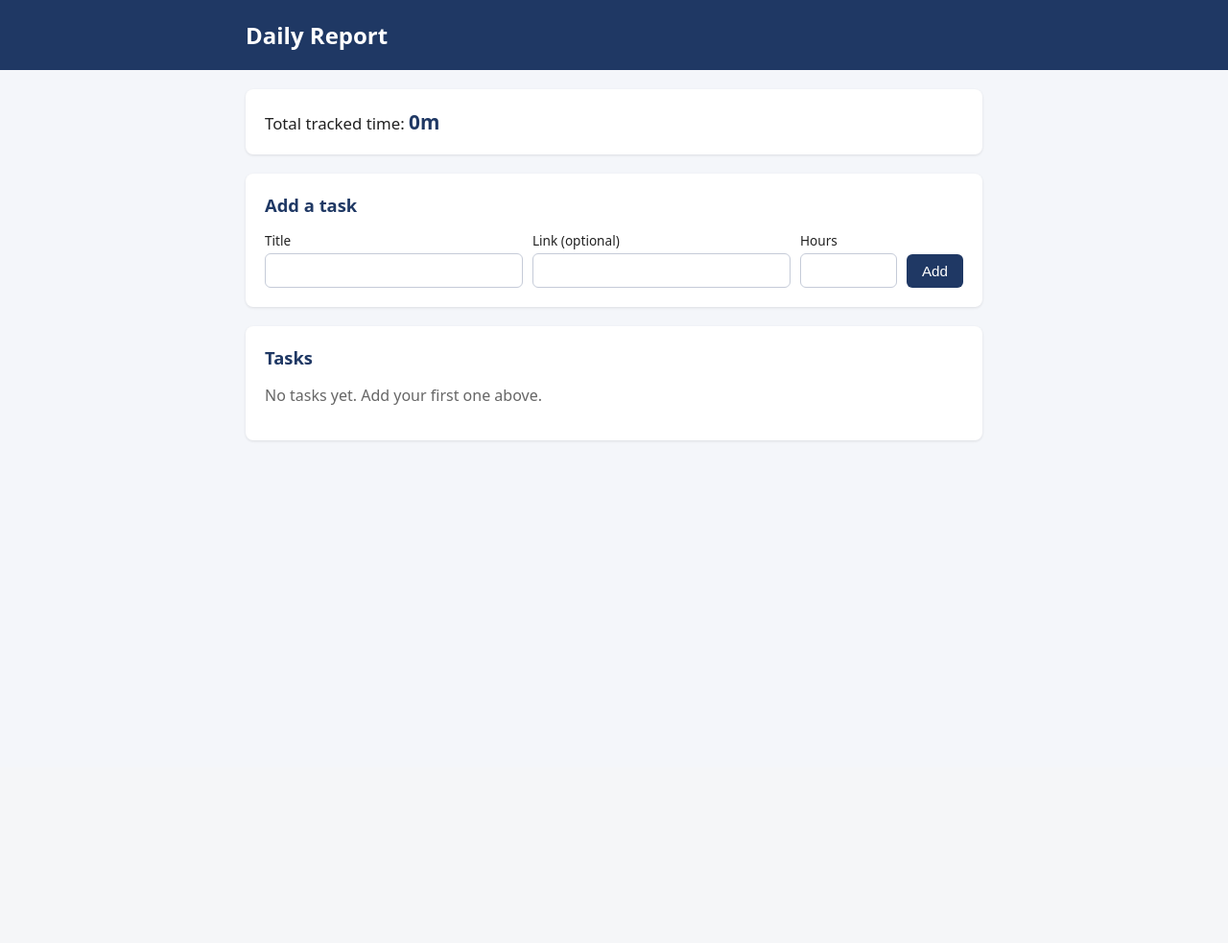
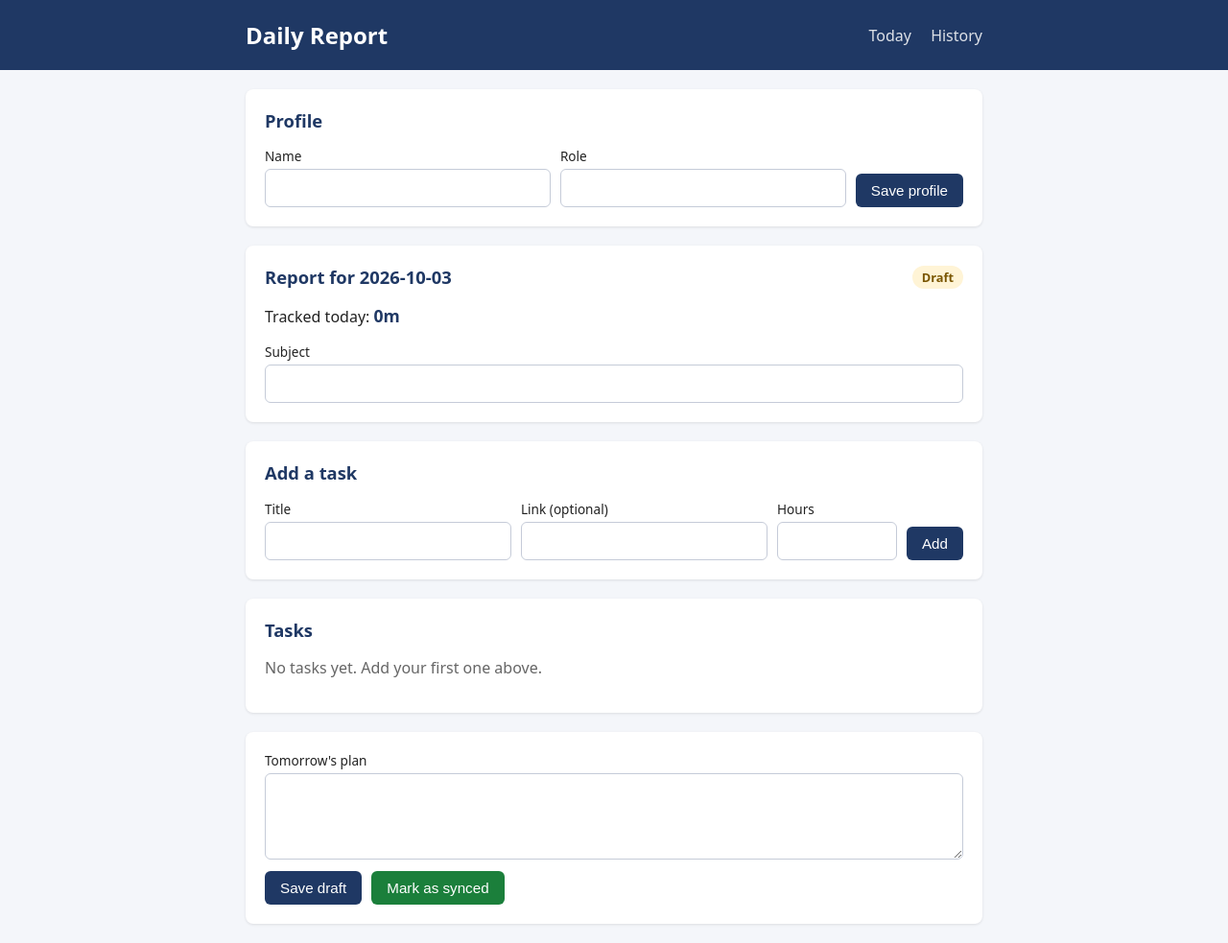
Before and after one commit to githubkishan/daily-report-app, a Flask app: page / in a window 1280 px wide. Shown: the whole page at 96% size. Before the commit the page ends 460 px from the top, so only its background shows below. Run offline with Flask 3, Linux system fonts and the light colour scheme; data that the repository does not hold is empty.

Commit message:
Add profile, daily report with draft/synced status, and history
- profile table (single row): Profile form at the top inserts it the
  first time and updates it after that
- daily_reports table (one row per report_date, status draft/synced)
- tasks.report_date column, added with ALTER TABLE only when missing;
  existing tasks get today's date. Today page shows only today's tasks
- POST /save-report, /mark-synced, /unlock-report; synced reports are
  shown read-only and can't be saved until unlocked
- GET /history lists saved reports; /report/<date> shows a day read-only
- Templates share a new base.html (Jinja template inheritance)
- README: "How profile and report status work" section

Co-Authored-By: Claude Opus 5.5 <noreply@anthropic.com>

```diff
--- a/app.py
+++ b/app.py
@@ -1,6 +1,8 @@
 # app.py
 # The Flask routes. Each route receives a browser request, calls
 # database.py when it needs data, then sends back a page or a redirect.
+
+from datetime import datetime
 
 from flask import Flask, render_template, request, redirect, url_for, flash
 
@@ -54,27 +56,49 @@ def format_duration(seconds):
     return f"{minutes}m"
 
 
+def total_tracked(tasks, tracked):
+    """Add up the tracked seconds of the given tasks only."""
+    # This is a "generator expression": it walks through the tasks and hands
+    # each task's seconds to sum(). tracked.get(id, 0) gives 0 for tasks
+    # that have no finished sessions yet.
+    return sum(tracked.get(task["id"], 0) for task in tasks)
+
+
 def render_task_page(editing):
-    """Load everything the page needs and draw index.html."""
-    tasks = database.get_all_tasks()
+    """Load everything today's report page needs and draw index.html."""
+    today = database.today_text()
+    tasks = database.get_tasks_for_date(today)
     tracked = database.get_tracked_seconds()   # {task_id: seconds}
     running = database.get_running_timers()    # {task_id: start_time}
-    # sum() adds up every value in the dictionary = the grand total.
-    total_seconds = sum(tracked.values())
     return render_template(
         "index.html",
+        today=today,
+        profile=database.get_profile(),      # None until you save a profile
+        report=database.get_report(today),   # None until you save today's report
         tasks=tasks,
         editing=editing,
         tracked=tracked,
         running=running,
-        total_seconds=total_seconds,
+        total_seconds=total_tracked(tasks, tracked),
     )
 
 
 @app.route("/")
 def index():
-    """Show the add-task form and the list of tasks."""
+    """Show today's report: profile, subject, tasks, tomorrow's plan."""
     return render_task_page(editing=None)
+
+
+@app.route("/save-profile", methods=["POST"])
+def save_profile():
+    """Save the profile form (creates it the first time, updates it after)."""
+    name = request.form.get("name", "").strip()
+    role = request.form.get("role", "").strip()
+    if name == "":
+        flash("Name cannot be empty.")
+    else:
+        database.save_profile(name, role)
+    return redirect(url_for("index"))
 
 
 @app.route("/add-task", methods=["POST"])
@@ -136,6 +160,73 @@ def stop_timer(task_id):
     return redirect(url_for("index"))
 
 
+@app.route("/save-report", methods=["POST"])
+def save_report():
+    """Save today's subject and tomorrow's plan. The report stays a draft."""
+    subject = request.form.get("subject", "").strip()
+    tomorrow_plan = request.form.get("tomorrow_plan", "").strip()
+    if not database.save_report(database.today_text(), subject, tomorrow_plan, "draft"):
+        flash("This report is synced. Unlock it before editing.")
+    return redirect(url_for("index"))
+
+
+@app.route("/mark-synced", methods=["POST"])
+def mark_synced():
+    """Save what is in the form and lock the report by setting it to synced."""
+    # The "Mark as synced" button sits in the same form as "Save draft",
+    # so we also receive the subject and plan. Saving them here means
+    # nothing you typed is lost if you skip "Save draft".
+    subject = request.form.get("subject", "").strip()
+    tomorrow_plan = request.form.get("tomorrow_plan", "").strip()
+    if not database.save_report(database.today_text(), subject, tomorrow_plan, "synced"):
+        flash("This report is already synced.")
+    return redirect(url_for("index"))
+
+
+@app.route("/unlock-report", methods=["POST"])
+def unlock_report():
+    """Set today's report back to draft so the fields can be edited again."""
+    database.unlock_report(database.today_text())
+    return redirect(url_for("index"))
+
+
+@app.route("/history")
+def history():
+    """List every saved report, newest day first."""
+    return render_template("history.html", reports=database.get_all_reports())
+
+
+# <report_date> without "int:" means Flask passes it to us as text.
+@app.route("/report/<report_date>")
+def view_report(report_date):
+    """Show one day's report read-only."""
+    # strptime ("string parse time") reads text as a date using the given
+    # pattern. If the text doesn't match YYYY-MM-DD it raises ValueError,
+    # so a bad URL like /report/hello is caught here.
+    try:
+        datetime.strptime(report_date, "%Y-%m-%d")
+    except ValueError:
+        flash("That is not a valid date.")
+        return redirect(url_for("history"))
+
+    report = database.get_report(report_date)
+    tasks = database.get_tasks_for_date(report_date)
+    if report is None and not tasks:
+        flash(f"There is no report for {report_date}.")
+        return redirect(url_for("history"))
+
+    tracked = database.get_tracked_seconds()
+    return render_template(
+        "report.html",
+        report_date=report_date,
+        profile=database.get_profile(),
+        report=report,
+        tasks=tasks,
+        tracked=tracked,
+        total_seconds=total_tracked(tasks, tracked),
+    )
+
+
 # Create the tables when the app starts (does nothing if they already exist).
 database.init_db()
 
--- /dev/null
+++ b/templates/base.html
@@ -0,0 +1,88 @@
+<!DOCTYPE html>
+{#
+  base.html is the shared "frame" of every page: the <head>, the styles,
+  the header with the menu, and the flash messages.
+
+  This is called "template inheritance". Each page starts with
+  {% extends "base.html" %} and only fills in the {% block ... %} parts
+  below. So the styles live in one place instead of being copied into
+  every page.
+#}
+<html lang="en">
+<head>
+  <meta charset="UTF-8">
+  <meta name="viewport" content="width=device-width, initial-scale=1">
+  <title>{% block title %}Daily Report{% endblock %}</title>
+  <style>
+    :root { --navy: #1F3864; }
+    * { box-sizing: border-box; }
+    body { font-family: system-ui, Segoe UI, Arial, sans-serif; background: #f4f6fa;
+           color: #222; margin: 0; }
+    header { background: var(--navy); color: white; padding: 20px 0; }
+    header .container { display: flex; align-items: center; justify-content: space-between;
+                        flex-wrap: wrap; gap: 10px; }
+    header h1 { margin: 0; font-size: 1.5rem; }
+    header nav a { color: white; margin-left: 16px; text-decoration: none; opacity: .85; }
+    header nav a:hover { opacity: 1; text-decoration: underline; }
+    .container { max-width: 800px; margin: 0 auto; padding: 0 16px; }
+    .card { background: white; border-radius: 8px; padding: 20px; margin: 20px 0;
+            box-shadow: 0 1px 3px rgba(0,0,0,.1); }
+    h2 { color: var(--navy); margin-top: 0; font-size: 1.15rem; }
+    form.task-form { display: flex; flex-wrap: wrap; gap: 10px; align-items: flex-end; }
+    label { display: flex; flex-direction: column; font-size: .85rem; gap: 4px; flex: 1 1 150px; }
+    label.small { flex: 0 1 90px; }
+    input, textarea { padding: 8px; border: 1px solid #c5cbd8; border-radius: 6px;
+                      font-size: 1rem; font-family: inherit; }
+    textarea { width: 100%; min-height: 90px; resize: vertical; }
+    input[readonly], textarea[readonly] { background: #f0f2f6; color: #555; }
+    button, .button { background: var(--navy); color: white; border: 0; border-radius: 6px;
+                      padding: 9px 16px; font-size: .95rem; cursor: pointer;
+                      text-decoration: none; display: inline-block; }
+    button:hover, .button:hover { opacity: .85; }
+    .secondary { background: #e3e7f0; color: var(--navy); }
+    .danger { background: #b3261e; }
+    .flash { background: #fdecea; color: #8a1c14; padding: 10px 14px; border-radius: 6px;
+             margin-top: 20px; }
+    table { width: 100%; border-collapse: collapse; }
+    th, td { text-align: left; padding: 10px 6px; border-bottom: 1px solid #e3e7f0; }
+    th { color: var(--navy); font-size: .85rem; }
+    td.actions { white-space: nowrap; }
+    td.actions form { display: inline; }
+    .empty { color: #666; }
+    .total strong { color: var(--navy); font-size: 1.1rem; }
+    .start { background: #1b7f3b; }
+    .stop { background: #c26a00; }
+    .running { color: #1b7f3b; font-size: .8rem; }
+    .report-head { display: flex; align-items: center; justify-content: space-between;
+                   flex-wrap: wrap; gap: 10px; }
+    .report-head h2 { margin: 0; }
+    .badge { display: inline-block; padding: 3px 10px; border-radius: 999px;
+             font-size: .8rem; font-weight: 600; }
+    .badge.draft { background: #fff4d6; color: #7a5600; }
+    .badge.synced { background: #dff3e5; color: #1b6b34; }
+    .button-row { display: flex; gap: 10px; margin-top: 12px; flex-wrap: wrap; }
+    .plain-text { white-space: pre-wrap; margin: 0; }
+  </style>
+</head>
+<body>
+  <header>
+    <div class="container">
+      <h1>Daily Report</h1>
+      <nav>
+        <a href="{{ url_for('index') }}">Today</a>
+        <a href="{{ url_for('history') }}">History</a>
+      </nav>
+    </div>
+  </header>
+
+  <div class="container">
+    {# Show any messages saved by flash() in app.py #}
+    {% for message in get_flashed_messages() %}
+      <div class="flash">{{ message }}</div>
+    {% endfor %}
+
+    {# Each page puts its own content here #}
+    {% block content %}{% endblock %}
+  </div>
+</body>
+</html>
--- a/templates/index.html
+++ b/templates/index.html
@@ -1,62 +1,52 @@
-<!DOCTYPE html>
-<html lang="en">
-<head>
-  <meta charset="UTF-8">
-  <meta name="viewport" content="width=device-width, initial-scale=1">
-  <title>Daily Report</title>
-  <style>
-    :root { --navy: #1F3864; }
-    * { box-sizing: border-box; }
-    body { font-family: system-ui, Segoe UI, Arial, sans-serif; background: #f4f6fa;
-           color: #222; margin: 0; }
-    header { background: var(--navy); color: white; padding: 20px 0; }
-    header h1 { margin: 0; font-size: 1.5rem; }
-    .container { max-width: 800px; margin: 0 auto; padding: 0 16px; }
-    .card { background: white; border-radius: 8px; padding: 20px; margin: 20px 0;
-            box-shadow: 0 1px 3px rgba(0,0,0,.1); }
-    h2 { color: var(--navy); margin-top: 0; font-size: 1.15rem; }
-    form.task-form { display: flex; flex-wrap: wrap; gap: 10px; align-items: flex-end; }
-    label { display: flex; flex-direction: column; font-size: .85rem; gap: 4px; flex: 1 1 150px; }
-    label.small { flex: 0 1 90px; }
-    input { padding: 8px; border: 1px solid #c5cbd8; border-radius: 6px; font-size: 1rem; }
-    button, .button { background: var(--navy); color: white; border: 0; border-radius: 6px;
-                      padding: 9px 16px; font-size: .95rem; cursor: pointer;
-                      text-decoration: none; display: inline-block; }
-    button:hover, .button:hover { opacity: .85; }
-    .secondary { background: #e3e7f0; color: var(--navy); }
-    .danger { background: #b3261e; }
-    .flash { background: #fdecea; color: #8a1c14; padding: 10px 14px; border-radius: 6px;
-             margin-top: 20px; }
-    table { width: 100%; border-collapse: collapse; }
-    th, td { text-align: left; padding: 10px 6px; border-bottom: 1px solid #e3e7f0; }
-    th { color: var(--navy); font-size: .85rem; }
-    td.actions { white-space: nowrap; }
-    td.actions form { display: inline; }
-    .empty { color: #666; }
-    .total { font-size: 1.05rem; }
-    .total strong { color: var(--navy); font-size: 1.3rem; }
-    .start { background: #1b7f3b; }
-    .stop { background: #c26a00; }
-    .running { color: #1b7f3b; font-size: .8rem; }
-  </style>
-</head>
-<body>
-  <header>
-    <div class="container"><h1>Daily Report</h1></div>
-  </header>
+{% extends "base.html" %}
 
-  <div class="container">
+{% block content %}
 
-    {# Show any validation messages saved by flash() in app.py #}
-    {% for message in get_flashed_messages() %}
-      <div class="flash">{{ message }}</div>
-    {% endfor %}
+  {#
+    {% set %} creates a variable inside the template.
+    "locked" is True when today's report exists and is synced.
+    We use it below to make the fields read-only and swap the buttons.
+  #}
+  {% set locked = report and report.status == 'synced' %}
 
-    {# Grand total of all finished timer sessions (total_seconds comes from app.py) #}
-    <div class="card total">
-      Total tracked time: <strong>{{ total_seconds | duration }}</strong>
+  {# ---------- Profile ---------- #}
+  <div class="card">
+    <h2>Profile</h2>
+    {# profile is None until the first save, so "profile.name if profile" avoids an error #}
+    <form class="task-form" method="POST" action="{{ url_for('save_profile') }}">
+      <label>Name <input type="text" name="name" value="{{ profile.name if profile else '' }}" required></label>
+      <label>Role <input type="text" name="role" value="{{ profile.role if profile else '' }}"></label>
+      <button type="submit">Save profile</button>
+    </form>
   </div>
 
+  {# ---------- Today's report: header and subject ---------- #}
+  <div class="card">
+    <div class="report-head">
+      <h2>Report for {{ today }}</h2>
+      {% if locked %}
+        <span class="badge synced">Synced</span>
+      {% else %}
+        <span class="badge draft">Draft</span>
+      {% endif %}
+    </div>
+    <p class="total">Tracked today: <strong>{{ total_seconds | duration }}</strong></p>
+
+    {#
+      The subject input sits up here, but the report <form> is further down
+      (next to tomorrow's plan). HTML forms can't be nested inside each
+      other, and the task forms are in between. The form="report-form"
+      attribute solves this: it says "this input belongs to the form whose
+      id is report-form", wherever that form is on the page.
+    #}
+    <label>Subject
+      <input type="text" name="subject" form="report-form"
+             value="{{ report.subject if report else '' }}"
+             {% if locked %}readonly{% endif %}>
+    </label>
+  </div>
+
+  {# ---------- Add / edit a task ---------- #}
   <div class="card">
     {% if editing %}
       {# Edit mode: the form posts to /edit-task/<id> and is filled with the current values #}
@@ -79,6 +69,7 @@
     {% endif %}
   </div>
 
+  {# ---------- Today's tasks ---------- #}
   <div class="card">
     <h2>Tasks</h2>
     {% if tasks %}
@@ -132,6 +123,34 @@
       <p class="empty">No tasks yet. Add your first one above.</p>
     {% endif %}
   </div>
+
+  {# ---------- Tomorrow's plan and the report buttons ---------- #}
+  <div class="card">
+    <form id="report-form" method="POST" action="{{ url_for('save_report') }}">
+      <label>Tomorrow's plan
+        <textarea name="tomorrow_plan" {% if locked %}readonly{% endif %}>{{ report.tomorrow_plan if report else '' }}</textarea>
+      </label>
+
+      {% if not locked %}
+        <div class="button-row">
+          {# This button sends the form to the form's own action: /save-report #}
+          <button type="submit">Save draft</button>
+          {#
+            formaction="..." sends the SAME form to a different URL when this
+            particular button is clicked. So both buttons share the subject
+            and plan fields, but go to different routes.
+          #}
+          <button type="submit" class="start" formaction="{{ url_for('mark_synced') }}">Mark as synced</button>
         </div>
-</body>
-</html>
+      {% endif %}
+    </form>
+
+    {% if locked %}
+      {# A separate small form: unlocking doesn't need the subject or plan #}
+      <form method="POST" action="{{ url_for('unlock_report') }}" class="button-row">
+        <button type="submit" class="secondary">Unlock to edit</button>
+      </form>
+    {% endif %}
+  </div>
+
+{% endblock %}
```
Also changed, not shown: database.py (+170 -8 lines), templates/history.html (added, +27 -0 lines), templates/report.html (added, +57 -0 lines), README.md. Lines whose indentation alone changed are shown as unchanged.
